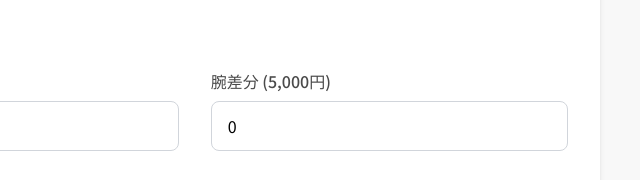
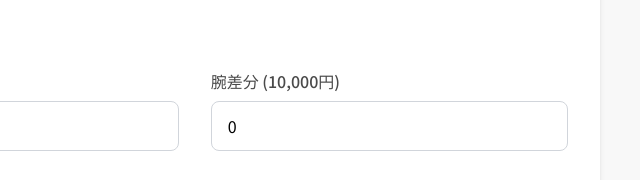
Before and after one commit to AmakuraRili/goirai, a plain HTML site: page index.html in a window 1280 px wide. Shown: the part 1203-1383 px from the top of the page, 640-1280 px from the left. Drawn offline with nearby package versions, Linux system fonts and the light colour scheme.

Commit message:
Update index.html

````diff
--- a/index.html
+++ b/index.html
@@ -297,7 +297,7 @@
             const optionPrices = {
                 expression: 2000,
                 hair: 30000,
-                arm: 5000
+                arm: 10000
             };
             const taxRate = 0.10;
 
@@ -453,4 +453,3 @@
     </script>
 </body>
 </html>
-```
````
